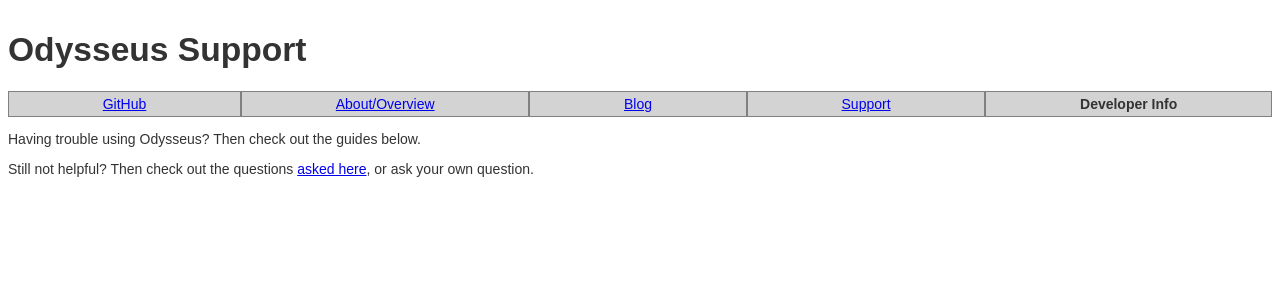
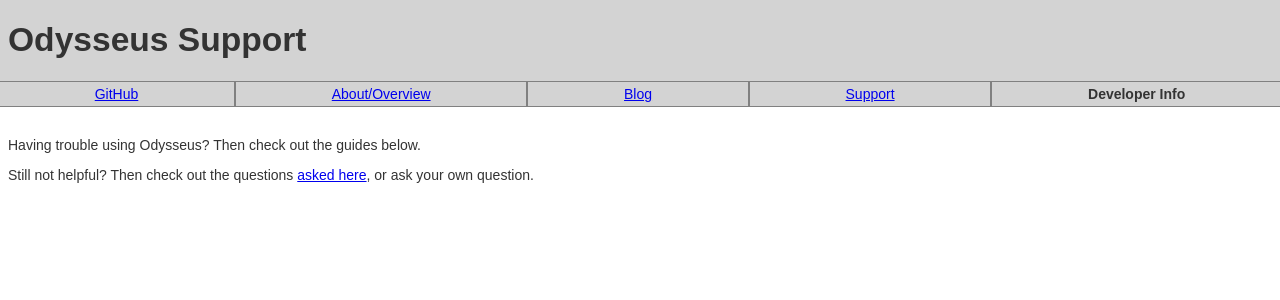
Before and after one commit to alcinnz/Odysseus-support, a Jekyll site: the page built from index.html, in a window 1280 px wide. Shown: the top 300 px of the page. Built offline with Jekyll 4.4.1, drawn with Linux system fonts in a browser that asks for light colours.

Commit message:
Make the support site match the main site
They got out of sync.

```diff
--- a/_layouts/page.html
+++ b/_layouts/page.html
@@ -50,6 +50,14 @@
     img {max-width: 100%;}
 /* Header design - somewhat emulates headerbar and tabbars */
 
+header {
+    background: lightgray;
+    margin: -10px;
+    padding: 0 10px;
+}
+header + p {
+    margin-top: 40px;
+}
 header h1 {
     float: left;
     align: left;
@@ -61,7 +69,7 @@
 header nav {
     display: flex;
     clear: both;
-    background: lightgray;
+    margin: -10px;
 }
 header nav > * {
     border: thin solid gray;
```
